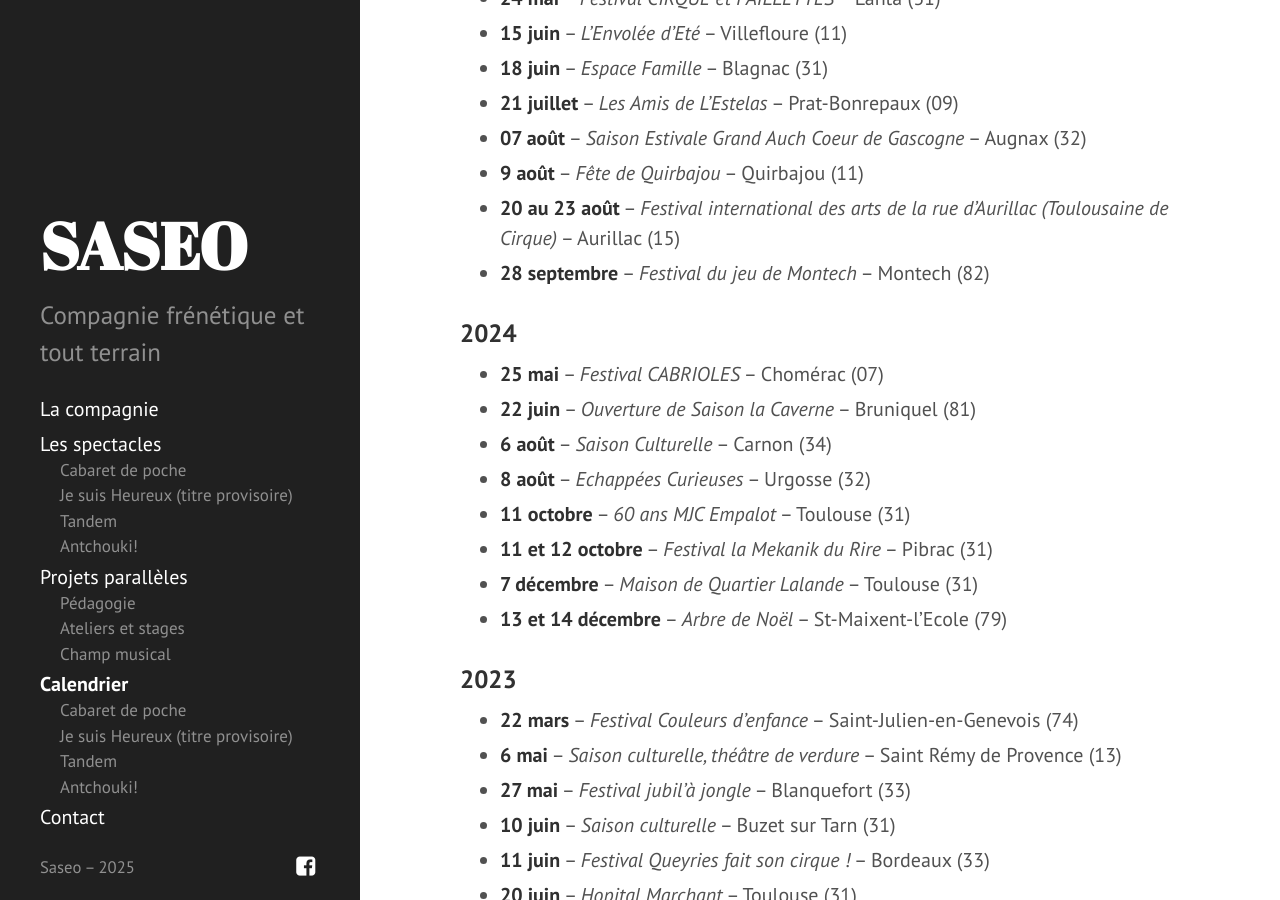
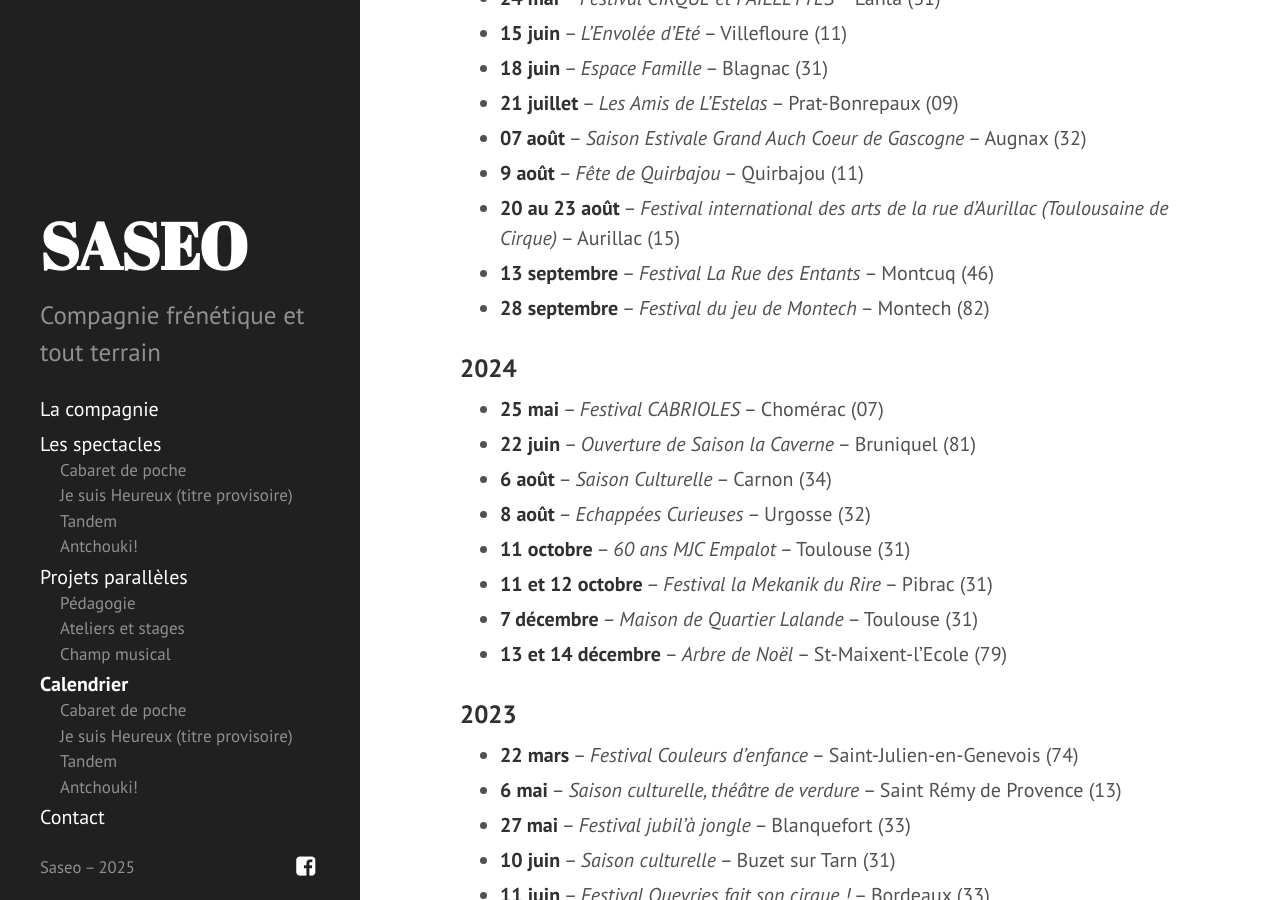
Before and after one commit to rizoom/saseo.org, a Jekyll site: the page built from calendrier.md, in a window 1280 px wide and 900 px high, scrolled down 311 px. Built offline with Jekyll 4.4.1, drawn with Linux system fonts in a browser that asks for light colours.

Commit message:
Update calendrier.md

```diff
--- a/calendrier.md
+++ b/calendrier.md
@@ -26,6 +26,7 @@ parts:
 - **07 août** -- _Saison Estivale Grand Auch Coeur de Gascogne_ -- Augnax (32)
 - **9 août** -- _Fête de Quirbajou_ -- Quirbajou (11)
 - **20 au 23 août** -- _Festival international des arts de la rue d'Aurillac (Toulousaine de Cirque)_ -- Aurillac (15)
+- **13 septembre** -- _Festival La Rue des Entants_ -- Montcuq (46)
 - **28 septembre** -- _Festival du jeu de Montech_ -- Montech (82)
 
 ### 2024
```
